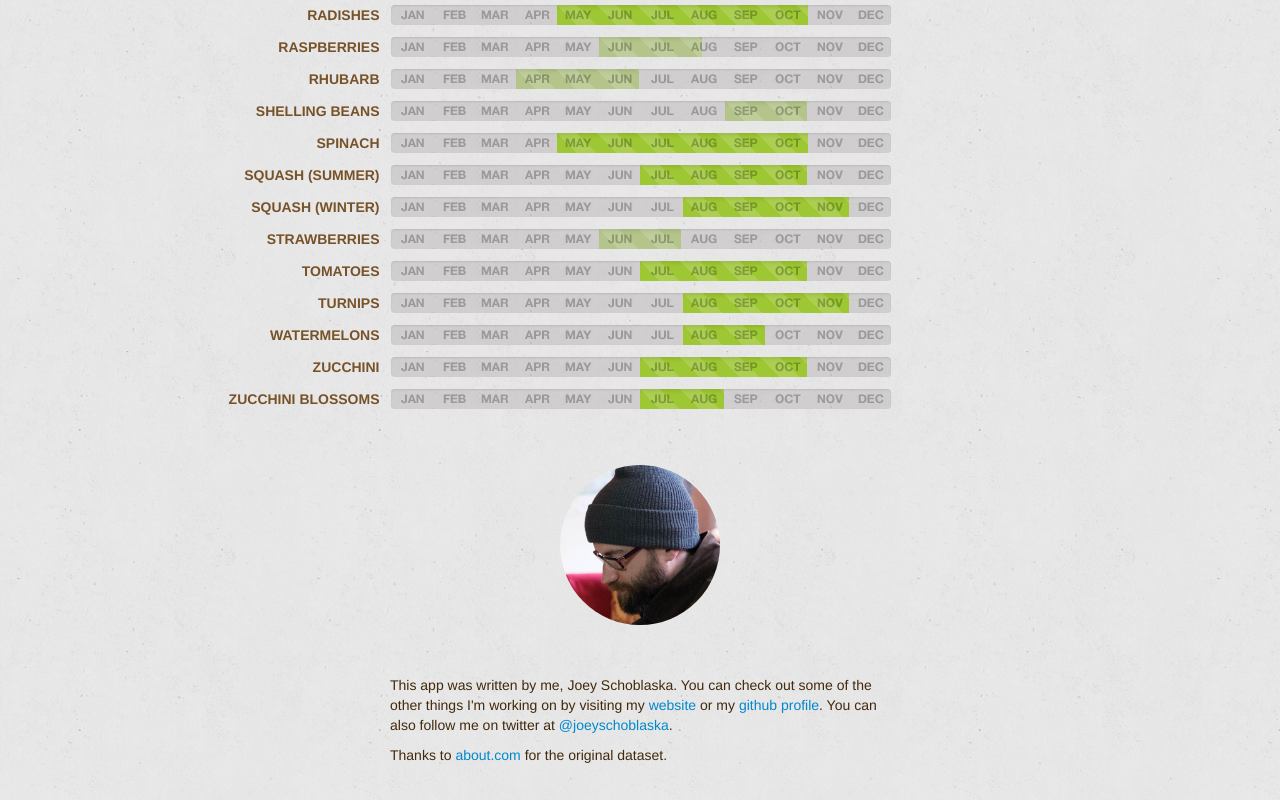
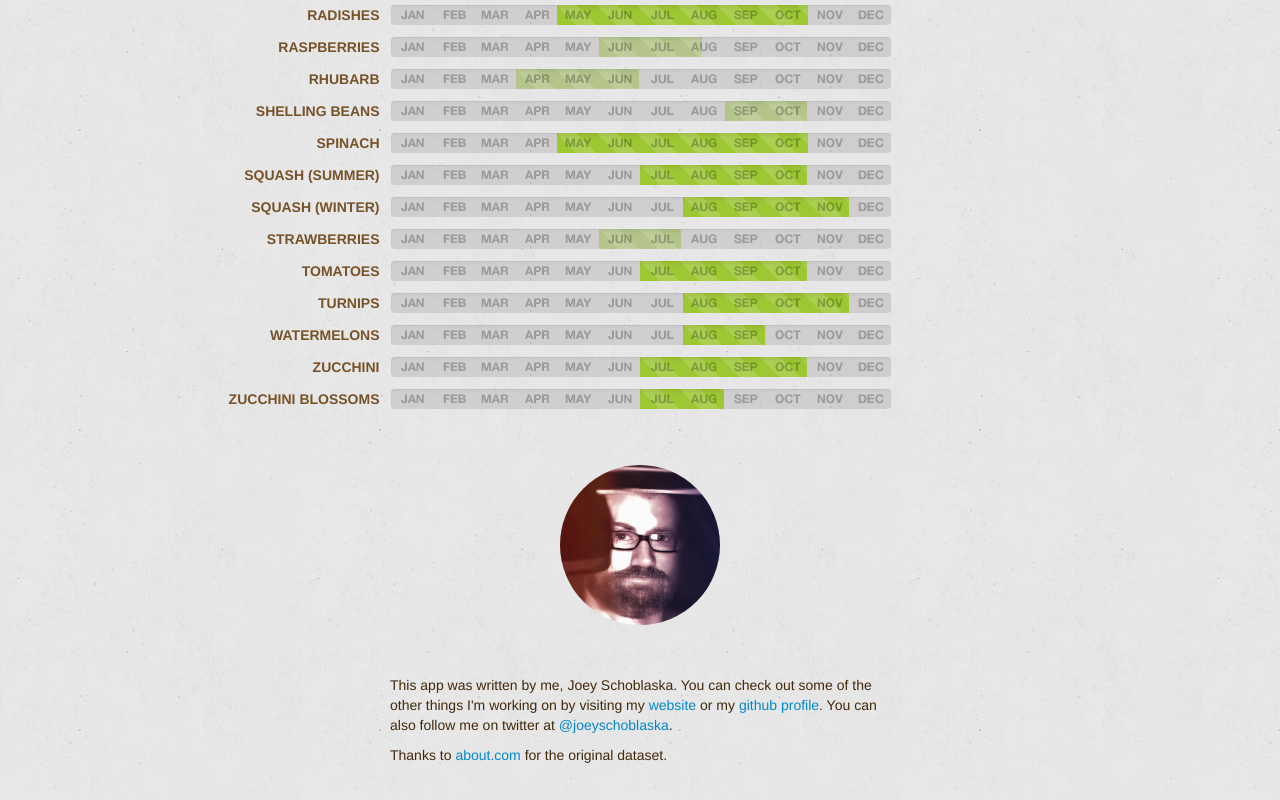
Before and after one commit to schoblaska/inseason, a React (Create React App) app: page / in a window 1280 px wide. Shown: the part 1955-2755 px from the top of the page. Built offline with nearby package versions, Linux system fonts and the light colour scheme.

Commit message:
iceland avatar

```diff
--- a/src/App.css
+++ b/src/App.css
@@ -203,7 +203,7 @@ img.month-bars {
   margin: 0 auto;
 }
 .footer-container .footer #headshot {
-  background: url("./images/beijing_avatar_512.png");
+  background: url("./images/iceland_avi.png");
   background-size: 160px 160px;
   height: 160px;
   width: 160px;
```
Also changed, not shown: src/images/beijing_avatar_512.png (deleted), src/images/iceland_avi.png (added).
